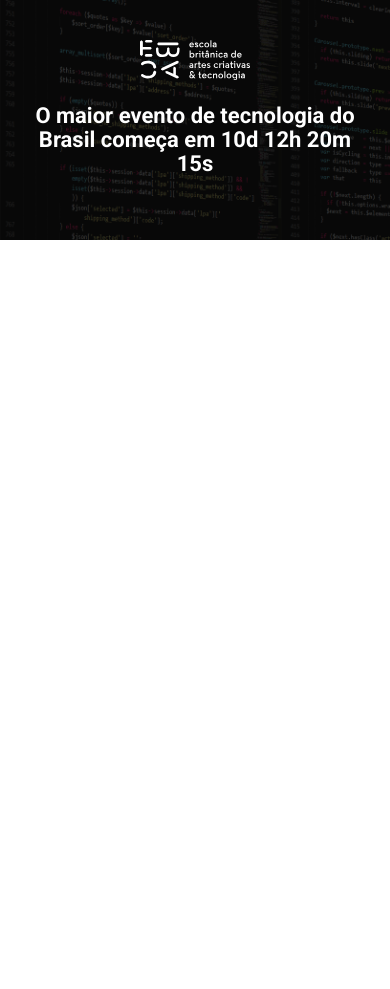
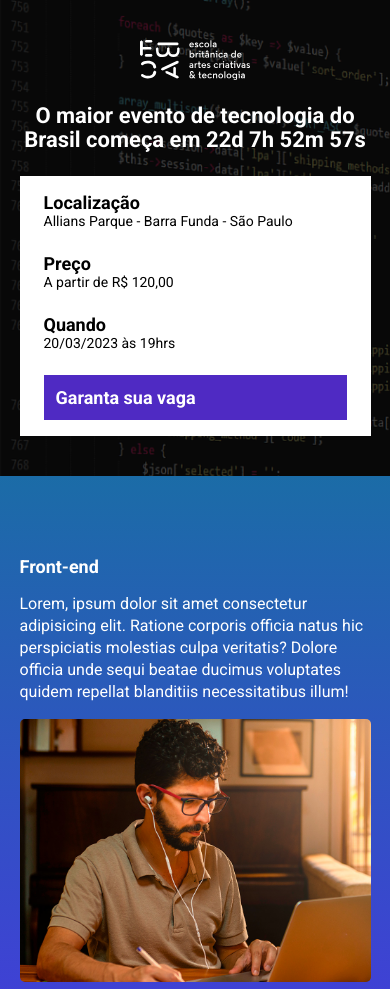
Before and after one commit to Matheuz0liveira/ebac_tech_talks, a website built with Parcel: page src/index.html in a window 390 px wide. Shown: the top 989 px of the page. Before the commit the page ends 844 px from the top, so only its background shows below. Built offline with nearby package versions, Linux system fonts and the light colour scheme.

Commit message:
criando a contagem regressiva

```diff
--- a/package.json
+++ b/package.json
@@ -2,9 +2,9 @@
   "name": "ebac_talks",
   "version": "1.0.0",
   "description": "",
-  "main": "index.js",
   "scripts": {
     "dev": "parcel src/index.html src/styles/main.scss src/scripts/main.js",
+    "build": "parcel build src/index.html",
     "test": "echo \"Error: no test specified\" && exit 1"
   },
   "keywords": [],
--- a/src/index.html
+++ b/src/index.html
@@ -6,9 +6,11 @@
     <meta name="viewport" content="width=device-width, initial-scale=1.0">
     <title>Ebac Tech Talks</title>
     <link rel="preconnect" href="https://fonts.gstatic.com" crossorigin>
-    <link rel="stylesheet" href="styles/main.scss">
     <link href="https://fonts.googleapis.com/css2?family=Roboto:ital,wght@0,400;0,700;1,900&display=swap" rel="stylesheet">
     <link rel="preconnect" href="https://fonts.googleapis.com">
+    <link rel="stylesheet" href="styles/main.scss">
+    <link rel="stylesheet" href="https://unpkg.com/aos@next/dist/aos.css" />
+
 
 </head>
 <body>
@@ -16,11 +18,75 @@
         <div class="container">
             <img class="hero__logo" src="./images/ebac_logo.svg" alt="EBAC Logo">
             <p class="hero__text">
-                O maior evento de tecnologia do Brasil começa em 10d 12h 20m 15s
-            </p>
+                O maior evento de tecnologia do Brasil começa em <span id="contador"></span>
+            <div class="infos-bar">
+                <ul class="infos-bar__infos">
+                    <li class="infos-bar__infos__item">
+                        <b>Localização</b>
+                        Allians Parque - Barra Funda - São Paulo
+                    </li>
+                    <li class="infos-bar__infos__item">
+                        <b>Preço</b>
+                        A partir de R$ 120,00
+                    </li>
+                    <li class="infos-bar__infos__item">
+                        <b>Quando</b>
+                        20/03/2023 às 19hrs
+                    </li>
+                </ul>
+                <a href="#" class="button button--primary">
+                    Garanta sua vaga
+                </a>
+            </div>
         </div>
     </header>
 
-<script src="./scripts/main.js"></script>
+    <section class="event event--frontend">
+        <div class="container" data-aos="fade-right">
+            <div class="event__details">
+                <h2 class="event__details__title">Front-end</h2>
+                <p class="event__details__description">
+                    Lorem, ipsum dolor sit amet consectetur adipisicing elit. Ratione corporis  officia natus hic perspiciatis molestias culpa veritatis? Dolore officia unde sequi beatae ducimus voluptates quidem repellat blanditiis necessitatibus illum!
+                </p>
+            </div>
+            <img class="event__image" src="./images/frontend.png" alt="Front-end">
+        </div>
+    </section>
+    <section class="event event--ux-ui event--image-left">
+        <div class="container" data-aos="fade-left">
+            <div class="event__details">
+                <h2 class="event__details__title">UX/UI</h2>
+                <p class="event__details__description">
+                    Lorem, ipsum dolor sit amet consectetur adipisicing elit. Ratione corporis  officia natus hic perspiciatis molestias culpa veritatis? Dolore officia unde sequi beatae ducimus voluptates quidem repellat blanditiis necessitatibus illum!
+                </p>
+            </div>
+            <img class="event__image" src="./images/ui-ux.png" alt="Front-end">
+        </div>
+    </section>
+    <section class="event event--data-science">
+        <div class="container" data-aos="fade-right">
+            <div class="event__details">
+                <h2 class="event__details__title">Data Science</h2>
+                <p class="event__details__description">
+                    Lorem, ipsum dolor sit amet consectetur adipisicing elit. Ratione corporis  officia natus hic perspiciatis molestias culpa veritatis? Dolore officia unde sequi beatae ducimus voluptates quidem repellat blanditiis necessitatibus illum!
+                </p>
+            </div>
+            <img class="event__image" src="./images/data.png" alt="Front-end">
+        </div>
+    </section>
+    <section class="event event--backend event--image-left">
+        <div class="container" data-aos="fade-left">
+            <div class="event__details">
+                <h2 class="event__details__title">Back-end</h2>
+                <p class="event__details__description">
+                    Lorem, ipsum dolor sit amet consectetur adipisicing elit. Ratione corporis  officia natus hic perspiciatis molestias culpa veritatis? Dolore officia unde sequi beatae ducimus voluptates quidem repellat blanditiis necessitatibus illum!
+                </p>
+            </div>
+            <img class="event__image" src="./images/backend.png" alt="Front-end">
+        </div>
+    </section>
+
+    <script src="https://unpkg.com/aos@next/dist/aos.js"></script>
+    <script src="./scripts/main.js"></script>
 </body>
 </html>
--- a/src/scripts/main.js
+++ b/src/scripts/main.js
@@ -1 +1,32 @@
-console.log("Fala fiote");
+AOS.init();
+
+const dataDoEvento = new Date("apr 12, 2023 19:00:00");
+const timeStampDoEvento = dataDoEvento.getTime();
+
+const contaAsHoras = setInterval(function(){
+    const agora = new Date();
+    const timeStampAtual = agora.getTime();
+
+    const distanciaAteOEvento = timeStampDoEvento - timeStampAtual;
+
+    const diasEmMs = 1000 * 60 * 60 * 24;
+    const horasEmMs = 1000 * 60 * 60
+    const minutosEmMs = 1000 * 60
+
+
+    const diasAteOEvento = Math.floor(distanciaAteOEvento / diasEmMs);
+    const horasAteOEvento = Math.floor((distanciaAteOEvento % diasEmMs) / horasEmMs);
+    const minutosAteOEvento = Math.floor((distanciaAteOEvento % horasEmMs) / minutosEmMs);
+    const segundosAteOEvento = Math.floor(distanciaAteOEvento % minutosEmMs / 1000);
+    console.log(diasAteOEvento);
+    console.log(horasAteOEvento);
+    console.log(minutosAteOEvento);
+    console.log(segundosAteOEvento);
+
+    document.getElementById('contador').innerHTML = `${diasAteOEvento}d ${horasAteOEvento}h ${minutosAteOEvento}m ${segundosAteOEvento}s`;
+
+    if (distanciaAteOEvento < 0) {
+        clearInterval(contaAsHoras);
+        document.getElementById('contador').innerHTML = 'Evento expirado';
+    }
+}, 1000);
--- /dev/null
+++ b/src/styles/_event.scss
@@ -0,0 +1,64 @@
+@use 'variable';
+
+.event {
+    padding: 80px 0;
+
+    &--frontend {
+        background-image: linear-gradient(variable.$blue1, variable.$blue2);
+    }
+    &--ux-ui {
+        background-image: linear-gradient(variable.$blue2, variable.$pink);
+    }
+    &--data-science {
+        background-image: linear-gradient(variable.$pink, variable.$yellow1);
+    }
+    &--backend {
+        background-image: linear-gradient(variable.$yellow1, variable.$grey);
+    }
+
+    &--image-left {
+        .container {
+            flex-direction: row-reverse;
+        }
+    }
+
+    .container{
+        display: flex;
+        gap: 40px;
+
+    }
+
+    &__image {
+        max-width: 360px;
+        border-radius: 5px;
+
+    }
+
+    &__details {
+
+        &__title {
+            font-size: 18px;
+            font-weight: bold;
+            padding-bottom: 16px;
+        }
+
+        &__description {
+            line-height: 22px;
+        }
+    }
+
+    @media (max-width: 640px) {
+        .container {
+            display: block;
+        }
+
+        &__image {
+            width: 100%;
+        }
+
+        &__details {
+            margin-right: 0;
+            margin-bottom: 16px;
+        }
+    }
+}
--- a/src/styles/_hero.scss
+++ b/src/styles/_hero.scss
@@ -1,3 +1,5 @@
+@use 'variable';
+
 .hero {
     padding-top: 64px;
     padding-bottom: 100px;
@@ -16,7 +18,7 @@
         left: 0;
         width: 100%;
         height: 100%;
-        background-color: #000;
+        background-color: variable.$secondaryTextColor;
         content: '';
         opacity: 0.7;
     }
@@ -26,7 +28,7 @@
         margin-bottom: 64px;
         font-size: 40px;
         line-height: 56px;
-        color: #fff;
+        color: variable.$textColor;
         font-weight: 800;
         text-align: center;
     }
--- /dev/null
+++ b/src/styles/_variable.scss
@@ -0,0 +1,11 @@
+$textColor: #fff;
+$secondaryTextColor: #000;
+
+$blue1: #1b6ca7;
+$blue2: #443bdb;
+$pink: #b00846;
+$yellow1: #ae8213;
+$yellow2: #fff200;
+
+$purple: #4f2ac3;
+$grey: rgba(183, 0, 180, 0.818);
--- /dev/null
+++ b/src/styles/components/_buttons.scss
@@ -0,0 +1,27 @@
+@use '../variable';
+
+.button {
+    padding: 12px;
+    font-size: 18px;
+    font-weight: bold;
+    text-decoration: none;
+    text-align: center;
+    color: variable.$textColor;
+    white-space: nowrap;
+
+    &--primary {
+        color: variable.$textColor;
+        background-color: variable.$purple;
+
+    }
+
+    @media (max-width: 640px) {
+        display: block;
+        width: 100%;
+    }
+
+    @media (max-width: 1024px) {
+        display: flex;
+        align-items: center;
+    }
+}
--- /dev/null
+++ b/src/styles/components/_infos_bar.scss
@@ -0,0 +1,41 @@
+@use '../variable';
+
+.infos-bar {
+    padding: 16px 24px;
+    background-color: variable.$textColor;
+    display: flex;
+    justify-content: space-between;
+
+    &__infos {
+        display: flex;
+        gap: 40px;
+
+        &__item {
+            font-size: 14px;
+            color: variable.$secondaryTextColor;
+            b {
+                color: variable.$secondaryTextColor;
+                font-size: 18px;
+                display: block;
+            }
+        }
+    }
+
+    @media (max-width: 640px) {
+        display: block;
+
+        &__infos {
+            display: block;
+
+            &__item {
+                margin-bottom: 24px;
+            }
+        }
+    }
+
+    @media (max-width: 1024px) {
+        &__infos {
+            gap: 16px;
+        }
+    }
+}
--- a/src/styles/main.scss
+++ b/src/styles/main.scss
@@ -1,11 +1,16 @@
 @use 'hero';
+@use 'components/infos_bar';
+@use 'components/buttons';
+@use 'event';
+@use 'variable';
 
 * {
     margin: 0;
     padding: 0;
     box-sizing: border-box;
     font-family: roboto, sans-serif;
-    color: #fff;
+    color: variable.$textColor;
+    list-style: none;
 }
 
 .container {
```
